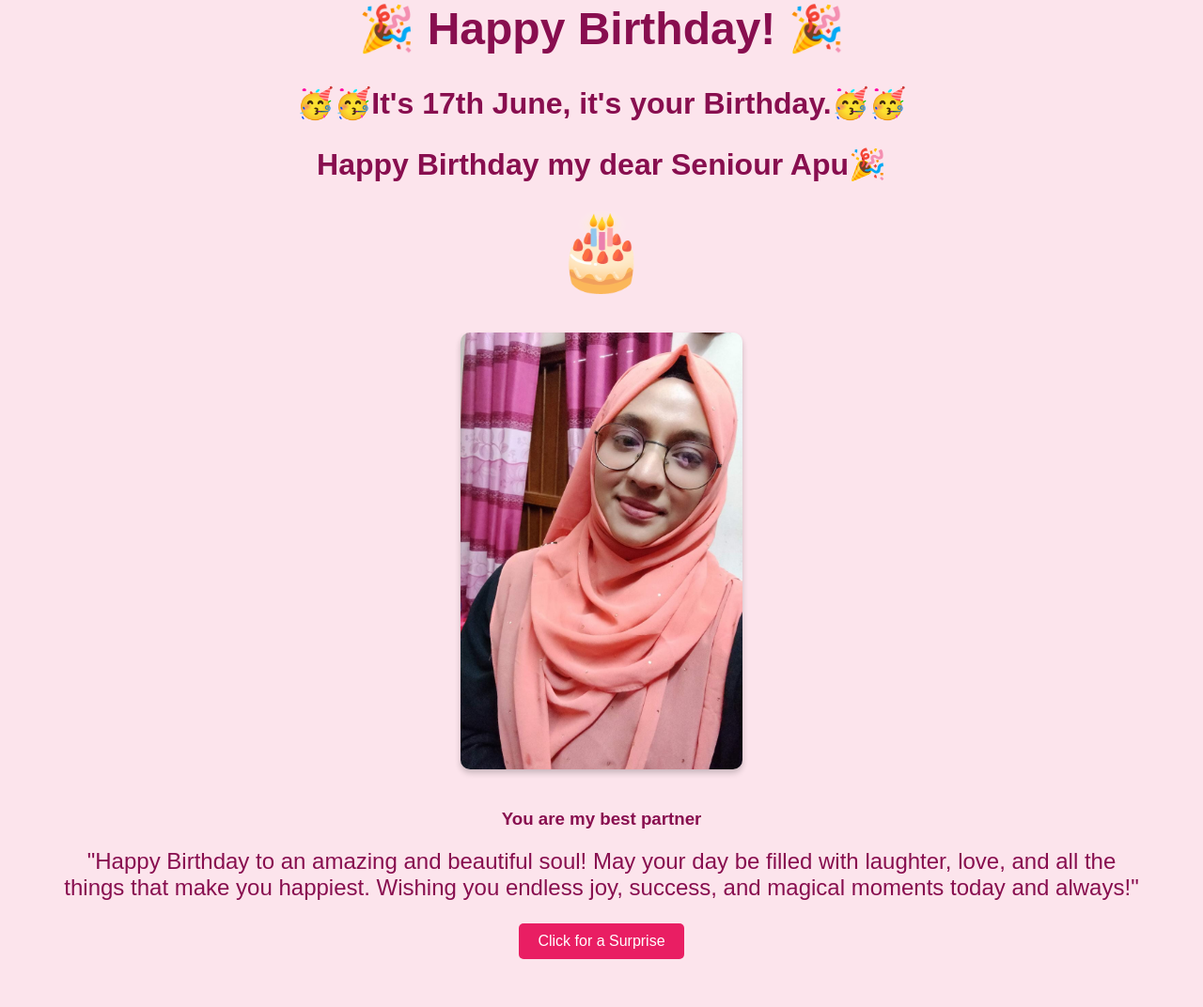
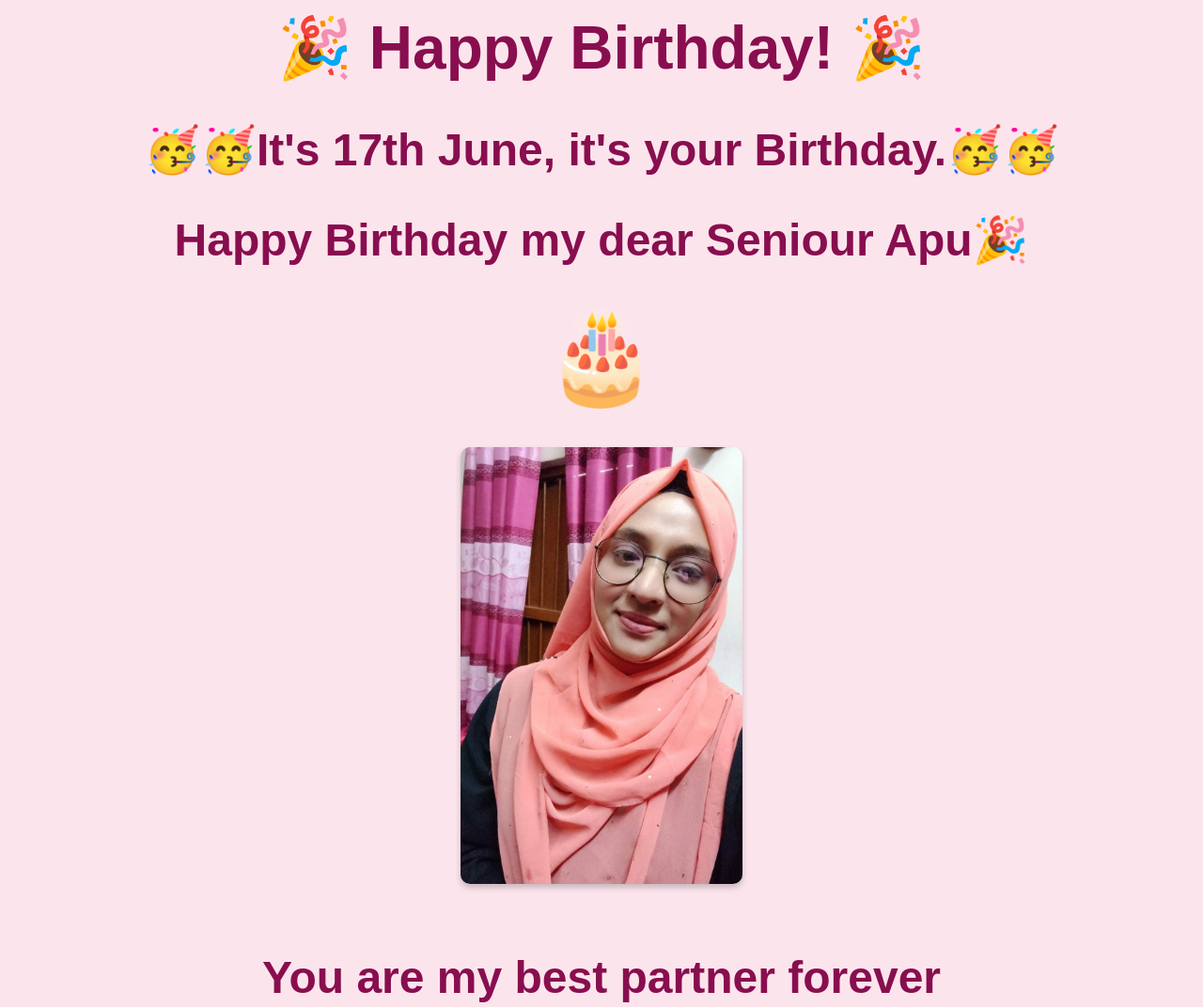
Before and after one commit to akaltasin/Seniour-Apu, a plain HTML site: page index.html in a window 1280 px wide. Shown: the part 87-1159 px from the top of the page at 94% size. Drawn offline with Linux system fonts and the light colour scheme.

Commit message:
Update index.html

```diff
--- a/index.html
+++ b/index.html
@@ -13,13 +13,16 @@
             padding: 50px;
         }
         h1 {
+            font-size: 4em;
+        }
+        h2 {
             font-size: 3em;
         }
-        h2 {
-            font-size: 2em;
-        }
+         h3 {
+            font-size: 3em;
+         }
         .cake {
-            font-size: 5em;
+            font-size: 6em;
             margin: 20px 0;
         }
         .image {
@@ -29,16 +32,17 @@
             box-shadow: 0 4px 6px rgba(0, 0, 0, 0.2);
         }
         .message {
-            margin-top: 20px;
+            margin-top: px0 h2 {
+            font-size: 2em;;
             font-size: 1.5em;
         }
         button {
             padding: 10px 20px;
             font-size: 1em;
             background-color: #e91e63;
-            color: white;
+            color: black;
             border: none;
-            border-radius: 5px;
+            border-radiulas: 10px;
             cursor: pointer;
         }
         button:hover {
@@ -52,7 +56,7 @@
     <h2>Happy Birthday my dear Seniour Apu🎉</h2>
     <div class="cake">🎂</div>
     <img src="sadia.jpg" alt="Birthday Celebration" class="image">
-     <h3>You are my best partner</h3></h1>
+     <h3>You are my best partner forever</h3></h1>
     <p class="message">"Happy Birthday to an amazing and beautiful soul! May your day be filled with laughter, love, and all the things that make you happiest. Wishing you endless joy, success, and magical moments today and always!"</p>
     <button onclick="showMessage()">Click for a Surprise</button>
     <script>
```
